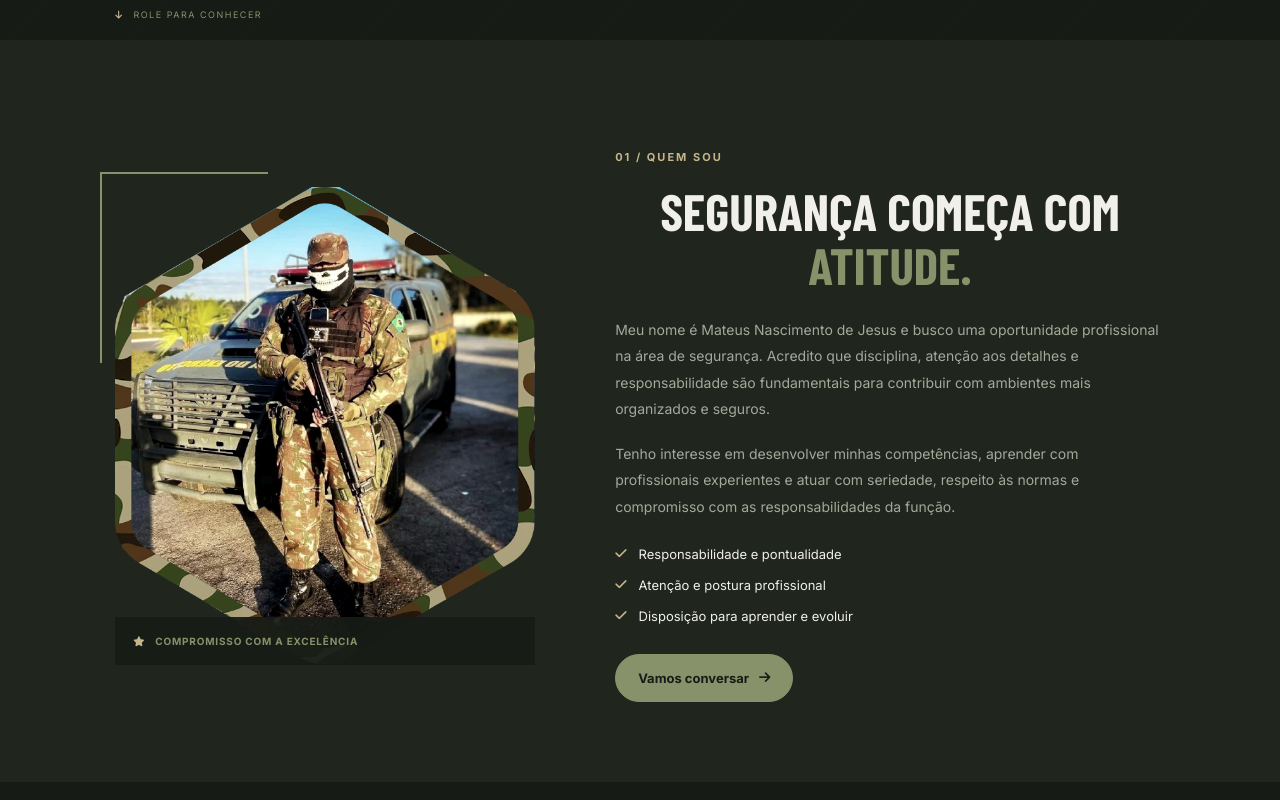
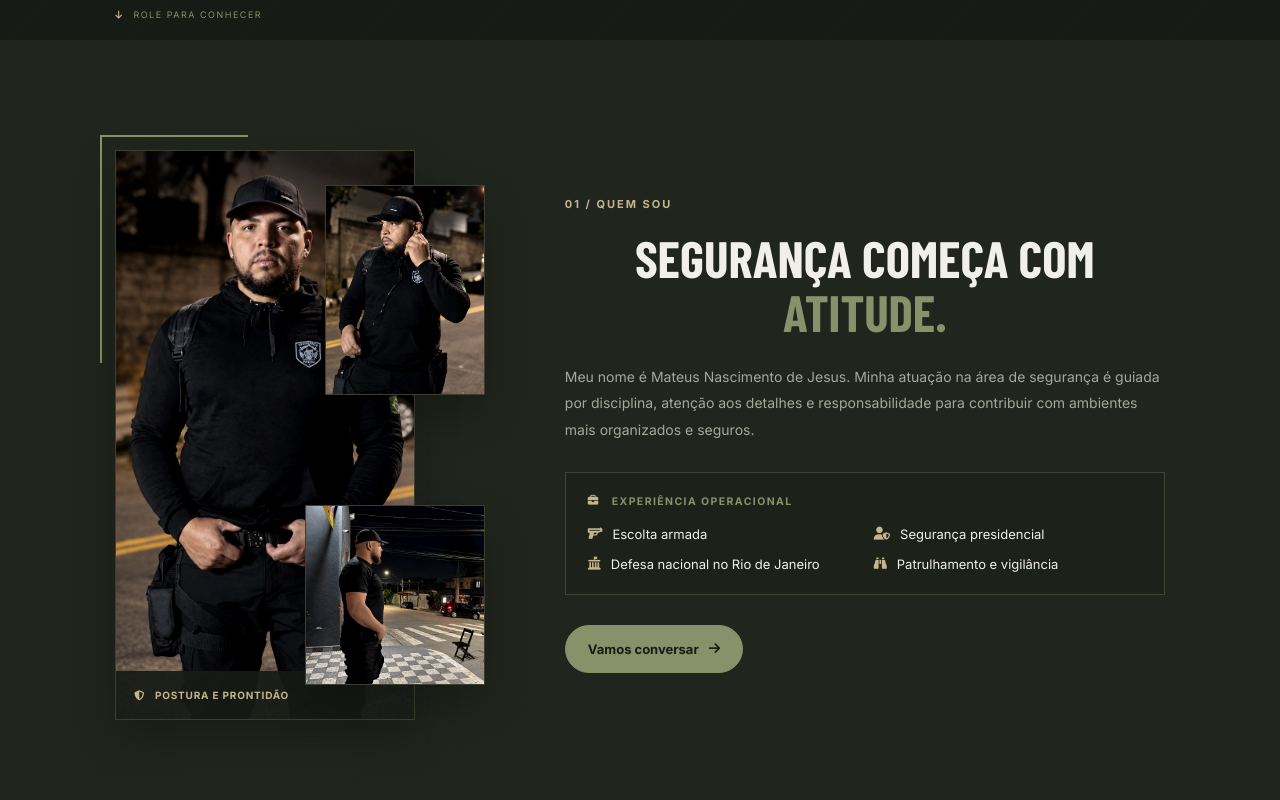
Before and after one commit to sena-thegreat-dev/MateusSeguranca, a plain HTML site: page index.html in a window 1280 px wide. Shown: the part 760-1560 px from the top of the page. Drawn offline with nearby package versions, Linux system fonts and the light colour scheme; a web font is replaced by a local one.

Commit message:
inclusão de imagens

```diff
--- a/css/style.css
+++ b/css/style.css
@@ -354,7 +354,7 @@ span {
 }
 
 /* Configura a fotografia principal */
-.home-img img {
+.home-img img,.experience-gallery img {
     display: block;
     width: 100%;
     object-fit: cover;
@@ -433,9 +433,62 @@ span {
     background: var(--second-bg-color);
 }
 
-/* Adiciona uma moldura decorativa */
-.image-decoration {
+/* Organiza os registros profissionais em uma composição assimétrica */
+.experience-gallery {
+    position: relative;
+    flex: 0 1 48rem;
+    width: min(100%, 48rem);
+    min-height: 57rem;
+}
+
+/* Define o enquadramento comum das fotografias */
+.gallery-photo {
     position: absolute;
+    margin: 0;
+    overflow: hidden;
+    background: var(--bg-color);
+    border: 1px solid var(--border-color);
+    box-shadow: 0 1.8rem 4rem rgba(0, 0, 0, 0.24);
+}
+
+/* Configura o corte e o tratamento visual das fotografias */
+.gallery-photo img {
+    display: block;
+    width: 100%;
+    height: 100%;
+    object-fit: cover;
+    filter: saturate(0.72) contrast(1.08);
+    transition: transform 0.45s ease, filter 0.45s ease;
+}
+
+/* Valoriza a foto principal */
+.gallery-photo-main {
+    z-index: 2;
+    inset: 0 7rem 0 0;
+}
+
+/* Insere o registro com comunicador como detalhe superior */
+.gallery-photo-top {
+    z-index: 3;
+    top: 3.5rem;
+    right: 0;
+    width: 16rem;
+    height: 21rem;
+}
+
+/* Insere a cena de vigilância como detalhe inferior */
+.gallery-photo-bottom {
+    z-index: 3;
+    right: 0;
+    bottom: 3.5rem;
+    width: 18rem;
+    height: 18rem;
+}
+
+/* Cria um acento de enquadramento para a galeria */
+.gallery-decoration {
+    position: absolute;
+    z-index: 1;
     top: -1.5rem;
     left: -1.5rem;
     width: 40%;
@@ -446,7 +499,7 @@ span {
 }
 
 /* Cria a legenda sobre a imagem */
-.image-caption {
+.gallery-photo figcaption {
     position: absolute;
     right: 0;
     bottom: 0;
@@ -460,6 +513,12 @@ span {
     font-size: 1rem;
     font-weight: 700;
     letter-spacing: 0.08rem;
+}
+
+/* Aproxima as fotografias quando há interação */
+.gallery-photo:hover img {
+    transform: scale(1.04);
+    filter: saturate(0.9) contrast(1.04);
 }
 
 /* Define o espaço do texto */
@@ -480,6 +539,7 @@ span {
 
 /* Estiliza os títulos */
 .heading {
+    width: 600px;
     margin-bottom: 2.5rem;
     font-family: 'Barlow Condensed', sans-serif;
     font-size: clamp(3.8rem, 4vw, 5.8rem);
@@ -502,23 +562,43 @@ span {
     line-height: 1.9;
 }
 
-/* Organiza os diferenciais em lista */
-.about-list {
-    display: grid;
-    gap: 1.5rem;
-    margin: 2.5rem 0 3rem;
+/* Destaca as experiências já realizadas */
+.experience-list {
+    margin: 2.8rem 0 3rem;
+    padding: 2.2rem;
+    background: rgba(23, 27, 22, 0.42);
+    border: 1px solid var(--border-color);
 }
 
-/* Alinha os itens da lista */
-.about-list div {
+/* Identifica o bloco de experiência */
+.experience-list-heading {
     display: flex;
     align-items: center;
     gap: 1.2rem;
+    margin-bottom: 1.8rem;
+    color: var(--accent-color);
+    font-size: 1.05rem;
+    font-weight: 700;
+    letter-spacing: 0.14rem;
+}
+
+/* Organiza as experiências em duas colunas */
+.experience-items {
+    display: grid;
+    grid-template-columns: repeat(2, minmax(0, 1fr));
+    gap: 1.4rem 1.8rem;
+}
+
+/* Alinha cada experiência com seu ícone */
+.experience-items div {
+    display: flex;
+    align-items: center;
+    gap: 1rem;
     font-size: 1.3rem;
 }
 
-/* Estiliza os ícones de confirmação */
-.about-list i {
+/* Destaca os ícones de experiência */
+.experience-list i {
     color: var(--accent-color);
 }
 
@@ -903,6 +983,12 @@ span {
         gap: 5rem;
     }
 
+    /* Mantém a galeria proporcional em telas intermediárias */
+    .experience-gallery {
+        flex-basis: 40rem;
+        min-height: 50rem;
+    }
+
     /* Ajusta a hero */
     .home {
         gap: 4rem;
@@ -1099,10 +1185,34 @@ span {
         gap: 4rem;
     }
 
-    /* Ajusta a imagem sobre */
-    .sobre-img {
-        width: 85%;
-        max-width: 38rem;
+    /* Ajusta a galeria de experiências */
+    .experience-gallery {
+        width: 100%;
+        max-width: 42rem;
+        min-height: 52rem;
+    }
+
+    /* Mantém os detalhes fotográficos dentro da composição */
+    .gallery-photo-main {
+        right: 5.5rem;
+    }
+
+    .gallery-photo-top {
+        top: 2.5rem;
+        width: 13.5rem;
+        height: 18rem;
+    }
+
+    .gallery-photo-bottom {
+        right: 0;
+        bottom: 2.5rem;
+        width: 15rem;
+        height: 15rem;
+    }
+
+    /* Empilha as experiências para preservar a leitura */
+    .experience-items {
+        grid-template-columns: 1fr;
     }
 
     /* Ajusta o título das seções */
--- a/index.html
+++ b/index.html
@@ -127,16 +127,27 @@
         </section>
         <!-- SOBRE -->
         <section class="sobre" id="sobre">
-            <div class="home-img">
-                <img src="img/edit.png"
-                    alt="Retrato de Mateus Nascimento">
+            <div class="experience-gallery" aria-label="Registros profissionais de Mateus Nascimento">
+                <figure class="gallery-photo gallery-photo-main">
+                    <img src="img/img2.jpeg"
+                        alt="Mateus Nascimento em serviço de segurança">
+                    <figcaption>
+                        <i class="fa-solid fa-shield-halved"></i>
+                        POSTURA E PRONTIDÃO
+                    </figcaption>
+                </figure>
 
-                <div class="image-decoration"></div>
+                <figure class="gallery-photo gallery-photo-top">
+                    <img src="img/img1.jpeg"
+                        alt="Mateus Nascimento usando comunicador durante atividade de segurança">
+                </figure>
 
-                <div class="image-caption">
-                    <i class="fa-solid fa-star"></i>
-                    <span>COMPROMISSO COM A EXCELÊNCIA</span>
-                </div>
+                <figure class="gallery-photo gallery-photo-bottom">
+                    <img src="img/img3.jpeg"
+                        alt="Mateus Nascimento em atividade de vigilância noturna">
+                </figure>
+
+                <div class="gallery-decoration" aria-hidden="true"></div>
             </div>
 
             <div class="sobre-content">
@@ -148,36 +159,38 @@
                 </h2>
 
                 <p>
-                    Meu nome é Mateus Nascimento de Jesus e busco uma oportunidade
-                    profissional na área de segurança. Acredito que disciplina,
-                    atenção aos detalhes e responsabilidade são fundamentais
-                    para contribuir com ambientes mais organizados e seguros.
+                    Meu nome é Mateus Nascimento de Jesus. Minha atuação na área de
+                    segurança é guiada por disciplina, atenção aos detalhes e
+                    responsabilidade para contribuir com ambientes mais organizados e seguros.
                 </p>
 
-                <p>
-                    Tenho interesse em desenvolver minhas competências,
-                    aprender com profissionais experientes e atuar com
-                    seriedade, respeito às normas e compromisso com as
-                    responsabilidades da função.
-                </p>
+                <div class="experience-list">
+                    <div class="experience-list-heading">
+                        <i class="fa-solid fa-briefcase"></i>
+                        <span>EXPERIÊNCIA OPERACIONAL</span>
+                    </div>
 
-                <div class="about-list">
-
+                    <div class="experience-items">
                         <div>
-                        <i class="fa-solid fa-check"></i>
-                        Responsabilidade e pontualidade
+                            <i class="fa-solid fa-gun"></i>
+                            Escolta armada
                         </div>
 
                         <div>
-                        <i class="fa-solid fa-check"></i>
-                        Atenção e postura profissional
+                            <i class="fa-solid fa-user-shield"></i>
+                            Segurança presidencial
                         </div>
 
                         <div>
-                        <i class="fa-solid fa-check"></i>
-                        Disposição para aprender e evoluir
+                            <i class="fa-solid fa-landmark-flag"></i>
+                            Defesa nacional no Rio de Janeiro
                         </div>
 
+                        <div>
+                            <i class="fa-solid fa-binoculars"></i>
+                            Patrulhamento e vigilância
+                        </div>
+                    </div>
                 </div>
 
                 <a href="#contato" class="btn">
@@ -272,8 +285,14 @@
             </div>
         </section>
         <!-- DIFERENCIAIS -->
-        <section class="diferenciais" id="diferenciais">
-            <div class="diferenciais-content">
+        <section class="sobre" id="sobre">
+            <div class="experience-gallery" aria-label="Registros profissionais de Mateus Nascimento">
+                <img src="img/edit.png" alt="">
+
+                <div class="gallery-decoration" aria-hidden="true"></div>
+            </div>
+
+            <div class="sobre-content">
 
                 <span class="section-tag">03 / MEUS PRINCÍPIOS</span>
 
@@ -281,9 +300,8 @@
                     Orientar o <span>responsável</span>,<br> corrigir o <span>irresponsável</span>,<br> prender o <span>incorrigível.</span>
                 </h2>
 
-                <p class="diferenciais-description">
-                    A confiança é construída no dia a dia, por meio de atitudes,
-                    respeito e compromisso com as responsabilidades assumidas.
+                <p>
+                    A confiança é construída no dia a dia, por meio de atitudes, respeito e compromisso com as responsabilidades assumidas.
                 </p>
 
                 <div class="diferenciais-grid">
@@ -386,7 +404,7 @@
 
             <p>
                 © <span id="current-year"></span> Mateus Nascimento.
-                Todos os direitos reservados.
+                Todos os direitos reservados | feito por <a style="color: #fff; font-weight: bold;" target="_blank" href="http://www.instagram.com/sena_thegreat">Gabriel Sena</a>
             </p>
 
             <a href="#home" class="footer-iconTop" aria-label="Voltar ao início">
```
Also changed, not shown: img/img1.jpeg (added), img/img2.jpeg (added), img/img3.jpeg (added). Lines whose indentation alone changed are shown as unchanged.
